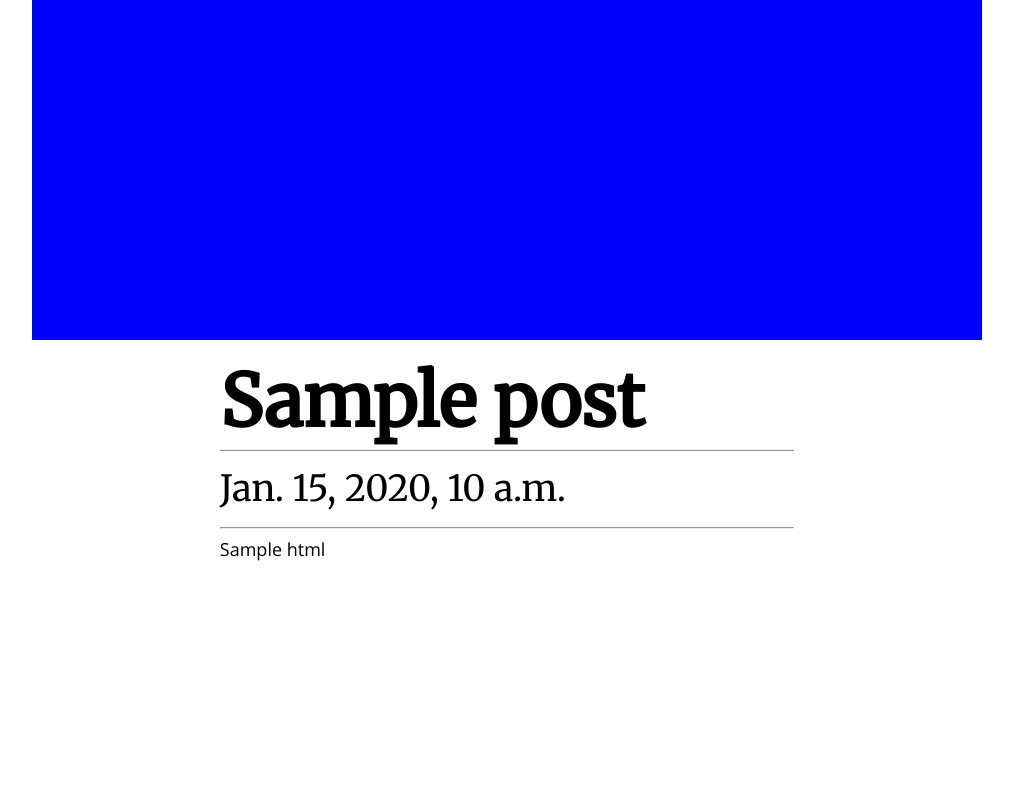
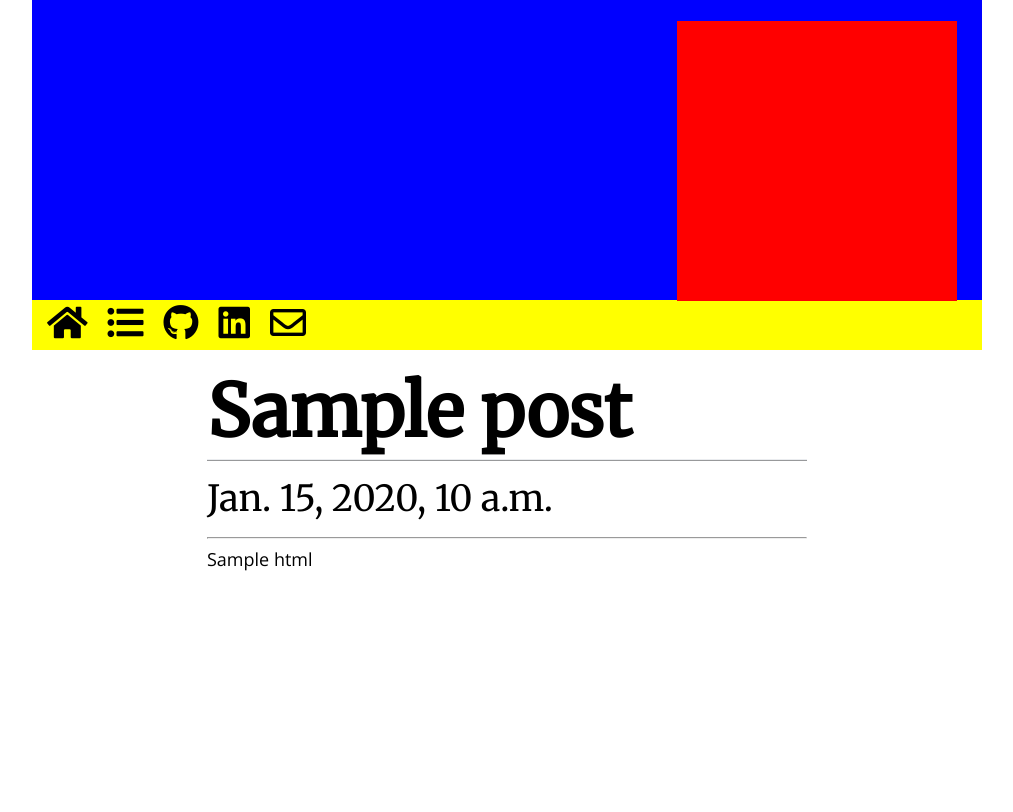
Before and after one commit to cs-cordero/chrisdoescoding.com, a Django app: template chrisdoescoding/posts/templates/postview.html in a window 1280 px wide. Shown: the top 812 px of the page, without its empty margins (133-1146 px from the left). Before the commit the page ends 561 px from the top, so only its background shows below. Run offline with Django 3.2, Linux system fonts and the light colour scheme; the template is opened without the code that fills it: most values are stand-ins (such as "Sample title", 1, 10 or a date in 2020); some libraries are stand-ins or nearby versions.

Commit message:
made significant updates to the CSS of the navbar

```diff
--- a/chrisdoescoding/posts/static/posts/style.css
+++ b/chrisdoescoding/posts/static/posts/style.css
@@ -1,3 +1,24 @@
+.navbar-scrolls-away {
+    position: relative;
+    background-color: blue;
+    width: 950px;
+    height: 300px;
+    margin: 0 auto;
+    z-index: 2;
+}
+
+.navbar {
+    position: sticky;
+    background-color: blue;
+    width: 950px;
+    height: 50px;
+    top: 0;
+    margin: 0 auto;
+    display: flex;
+    z-index: 3;
+    background-color: yellow;
+}
+
 .container {
     min-height: 100%;
 
@@ -9,25 +30,37 @@
     align-content: start;
 }
 
-.navbar-fixed {
-    position:fixed;
-    background-color: blue;
-    width: 950px;
-    height: 50px;
-    top: 0;
-    left: 50%;
-    transform: translate(-50%, 0);
-}
-
-.navbar-body {
-    position: relative;
-    background-color: blue;
-    width: 950px;
-    height: 300px;
-    margin: 40px auto 0 auto;
-}
-
 .content {
     margin-top: 15px;
     grid-area: content;
+    min-width: 600px;
+    z-index: 1;
 }
+
+#profile {
+    width: 280px;
+    height: 280px;
+    background-color: red;
+    z-index: 99;
+    position: fixed;
+    top: 25px;
+    right: calc(50% - (950px / 2) + 25px); // 50% of the screen, minus half the size of the navbar-scrolls-away
+}
+
+.button {
+    height: 50px;
+    margin-left: 10px;
+    z-index: 900;
+    top: 0;
+    cursor: pointer;
+    padding: 0 5px;
+    color: black;
+}
+
+.button i {
+    margin-top: 5px;
+}
+
+.button:hover {
+    background-color: green;
+}
--- a/chrisdoescoding/posts/templates/postview.html
+++ b/chrisdoescoding/posts/templates/postview.html
@@ -1,10 +1,64 @@
+{% block extrahead %}
+    <script>
+        var profilePicture;
+        var navbar;
+        var navbarOriginalTop;
+        var heightOfNavbarFixedAndBody = 350;
+
+        function resizePicture() {
+            var scrollPosition = document.body.scrollTop;
+            var scrollMaxEffect = Math.min(heightOfNavbarFixedAndBody, scrollPosition);
+            var scaledSize = 1 - (scrollMaxEffect / heightOfNavbarFixedAndBody);
+            if (scrollPosition >= 400) {
+                if (profilePicture && profilePicture.style.width <= 50)
+                    return;
+            };
+
+            if (profilePicture) {
+                var size = Math.max((280 * scaledSize), 50) + 'px';
+                profilePicture.style.width = size;
+                profilePicture.style.height = size;
+                var topScale = Math.max(0, scaledSize - (50/280));
+                profilePicture.style.top = (25 * topScale) + 'px';
+            }
+
+        }
+
+        window.onload = function() {
+            profilePicture = document.getElementById('profile');
+            navbar = document.getElementById('navbar');
+            nvabarOriginalTop = navbar.style.top;
+            document.body.scrollTop = 0;
+        };
+
+        document.onscroll = resizePicture;
+    </script>
+{% endblock %}
 {% load static %}
 <link rel="stylesheet" type="text/css" href="{% static 'posts/reset.css' %}" />
 <link rel="stylesheet" type="text/css" href="{% static 'posts/base.css' %}" />
 <link rel="stylesheet" type="text/css" href="{% static 'posts/style.css' %}" />
+<link href="https://use.fontawesome.com/releases/v5.0.8/css/all.css" rel="stylesheet">
 
-<div class="navbar-fixed"></div>
-<div class="navbar-body"></div>
+<div class="navbar-scrolls-away"></div>
+<div class="navbar" id='navbar'>
+    <a href="/">
+        <div class="button"><i class="fas fa-home fa-2x"></i></div>
+    </a>
+    <a href="/posts">
+        <div class="button"><i class="fas fa-list-ul fa-2x"></i></div>
+    </a>
+    <a href="https://github.com/cs-cordero">
+        <div class="button"><i class="fab fa-github fa-2x"></i></div>
+    </a>
+    <a href="https://www.linkedin.com/in/cs-cordero">
+        <div class="button"><i class="fab fa-linkedin fa-2x"></i></div>
+    </a>
+    <a href="#">
+        <div class="button"><i class="far fa-envelope fa-2x"></i></div>
+    </a>
+</div>
+<div id="profile"></div>
 <div class="container">
     <div class="content">
         <h1>{{ post.title }}</h1>
```
